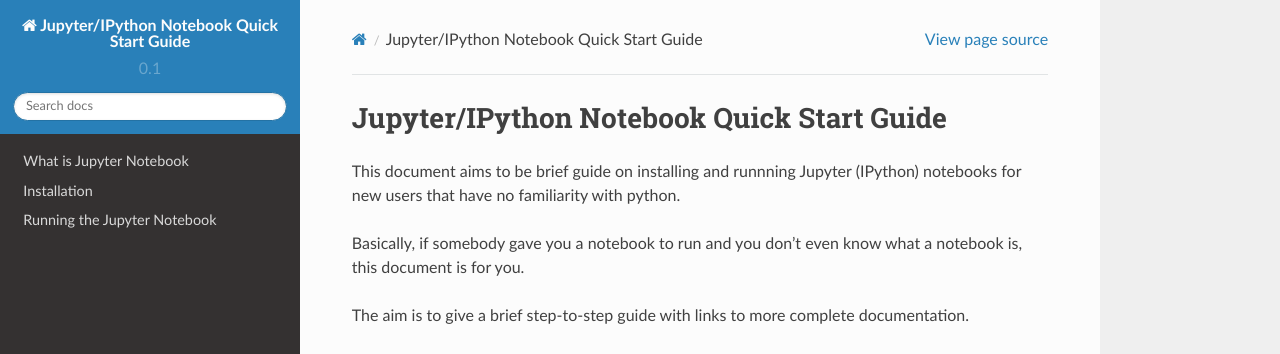
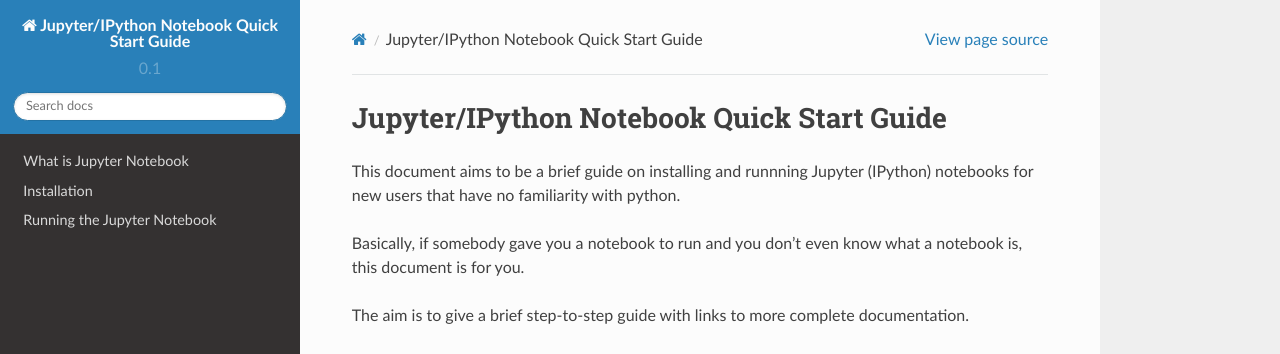
Before and after one commit to tritemio/jupyter_notebook_beginner_guide, a Sphinx documentation site: the page built from docs/index.rst, in a window 1280 px wide. Shown: the top 354 px of the page. Built offline with Sphinx 7.4.7 and the Read the Docs theme 2.0.0, drawn with Linux system fonts in a browser that asks for light colours.

Commit message:
typo corrected

```diff
--- a/docs/index.rst
+++ b/docs/index.rst
@@ -6,7 +6,7 @@
 Jupyter/IPython Notebook Quick Start Guide
 ==========================================
 
-This document aims to be brief guide on installing and runnning
+This document aims to be a brief guide on installing and runnning
 Jupyter (IPython) notebooks for new users that have no familiarity with python.
 
 Basically, if somebody gave you a notebook to run and you don't even know what
```
